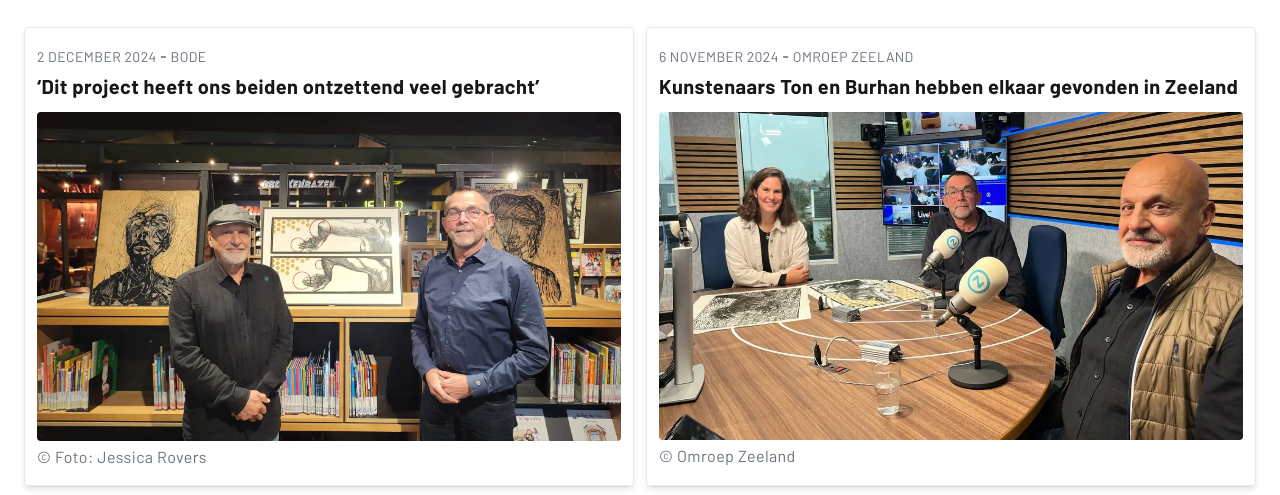
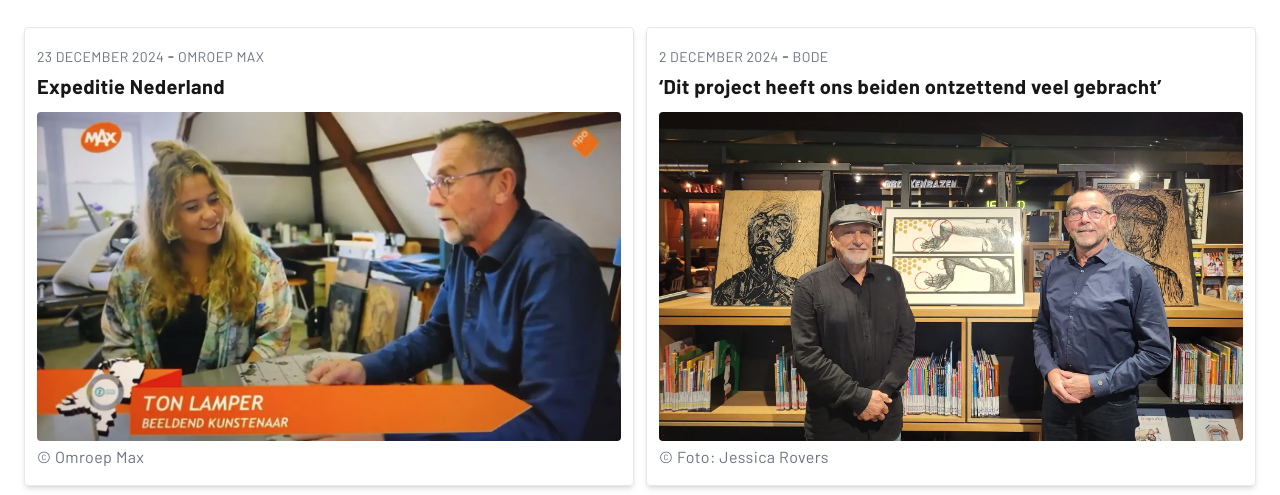
Before and after one commit to savonije/tonlamper.nl, an Astro site: page /in-de-media in a window 1280 px wide. Shown: the part 184-679 px from the top of the page. Built offline with nearby package versions, Linux system fonts and the light colour scheme; Astro itself is replaced by a stand-in of ours.

Commit message:
chore: omroep max aflevering toevoegen

```diff
--- a/src/data/media.json
+++ b/src/data/media.json
@@ -1,11 +1,24 @@
 [
+	{
+		"url": "https://npo.nl/start/serie/expeditie-nederland/seizoen-3/expeditie-nederland_110/afspelen",
+		"date": "23 december 2024",
+		"outlet": "Omroep Max",
+		"title": "Expeditie Nederland",
+		"image": {
+			"src": "IMG3124.webp",
+			"alt": "Ton Lamper bij het TV programma Expeditie Nederland op NPO 2",
+			"width": 1280,
+			"height": 720,
+			"credit": "Omroep Max"
+		}
+	},
 	{
 		"url": "https://www.internetbode.nl/beveland/433951/dit-project-heeft-ons-beiden-ontzettend-veel-gebracht",
 		"date": "2 december 2024",
 		"outlet": "Bode",
 		"title": "‘Dit project heeft ons beiden ontzettend veel gebracht’",
 		"image": {
-			"src": "/images/in-de-media/39e6d2c59033.webp",
+			"src": "39e6d2c59033.webp",
 			"alt": "Ton Lamper en Burhan Saleh hebben elkaar gevonden in de kunst.",
 			"width": 1919,
 			"height": 1080,
@@ -18,7 +31,7 @@
 		"outlet": "Omroep Zeeland",
 		"title": "Kunstenaars Ton en Burhan hebben elkaar gevonden in Zeeland",
 		"image": {
-			"src": "/images/in-de-media/1b4cdbb09dd9.webp",
+			"src": "1b4cdbb09dd9.webp",
 			"alt": "Anouk van Geffen (Cultuurkwadraat en kunstenaars Burhan Saleh en Ton Lamper",
 			"width": 1104,
 			"height": 620,
--- a/src/pages/in-de-media.astro
+++ b/src/pages/in-de-media.astro
@@ -17,7 +17,7 @@ import media from '@data/media.json' // Import media data
 						<span class="text-sm uppercase text-gray-500">{item.outlet}</span>
 						<div class="mb-3 text-xl font-bold">{item.title}</div>
 						<img
-							src={item.image.src}
+							src={`/images/in-de-media/${item.image.src}`}
 							alt={item.image.alt}
 							width={item.image.width}
 							height={item.image.height}
```
Also changed, not shown: public/images/in-de-media/IMG3124.webp (added).
